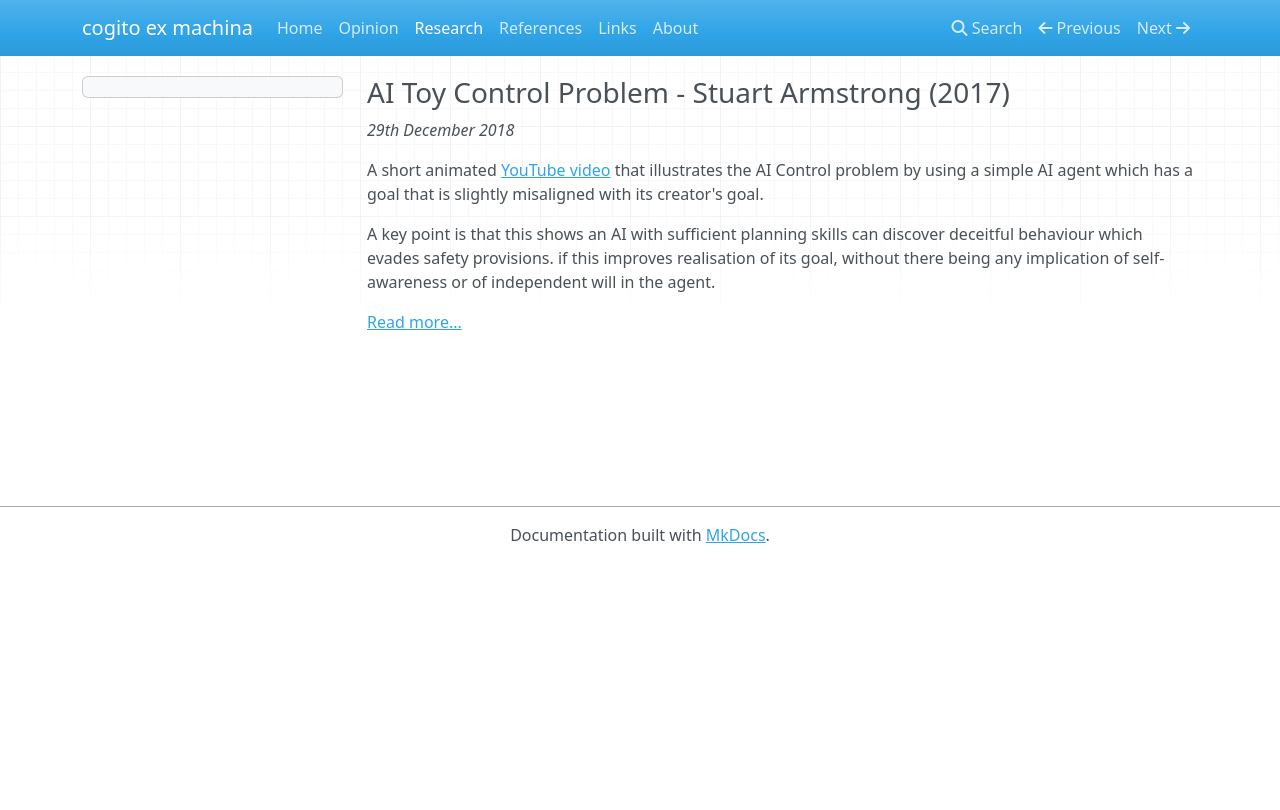
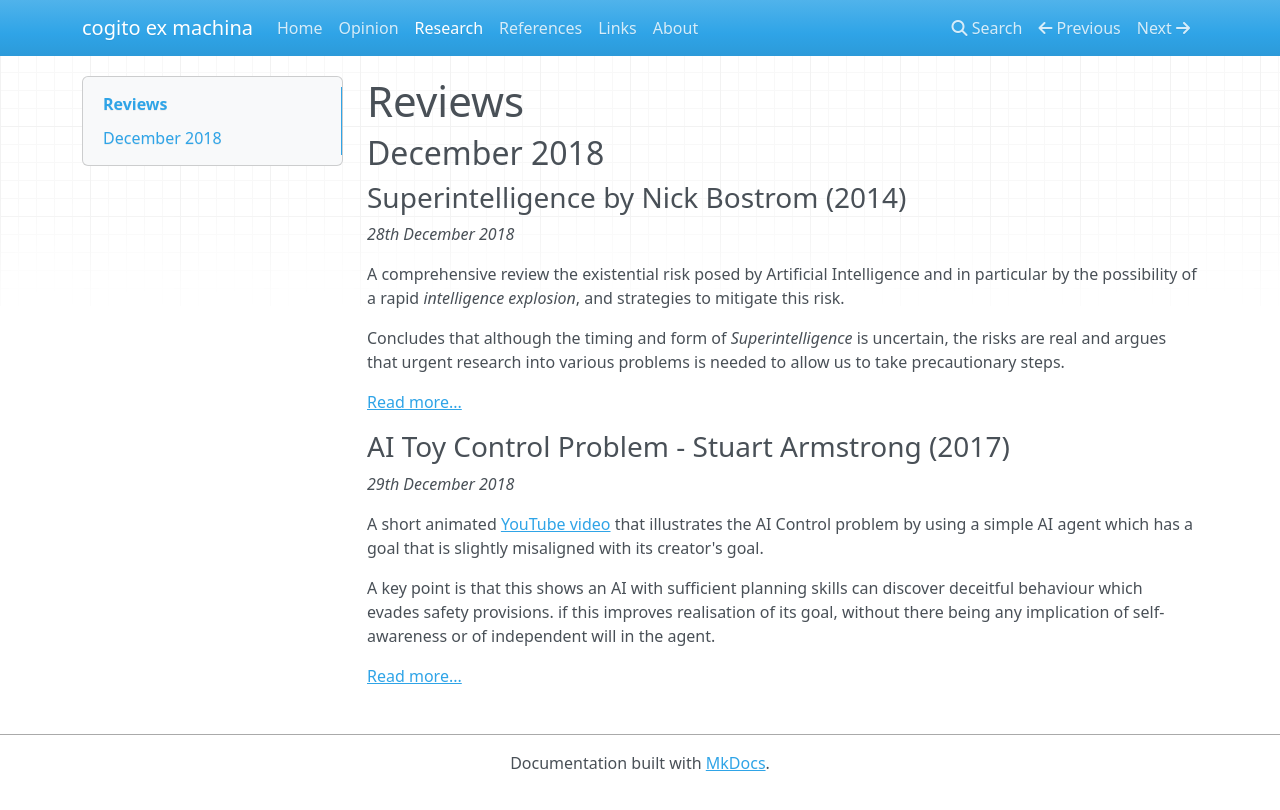
Before and after one commit to outofphase/cogitoexmachina, an MkDocs documentation site: the page built from docs/research/reviews.md, in a window 1280 px wide. Shown: the top 810 px of the page. Built offline with MkDocs 1.6.1, drawn with Linux system fonts in a browser that asks for light colours; nearby versions of some CDN libraries.

Commit message:
partial review of Bostrom (2014)

```diff
--- a/docs/research/reviews.md
+++ b/docs/research/reviews.md
@@ -1,3 +1,17 @@
+# Reviews
+
+## December 2018
+
+### Superintelligence by Nick Bostrom (2014)
+
+_28th December 2018_
+
+A comprehensive review the existential risk posed by Artificial Intelligence and in particular by the possibility of a rapid _intelligence explosion_, and strategies to mitigate this risk.
+
+Concludes that although the timing and form of *Superintelligence* is uncertain, the risks are real and argues that urgent research into various problems is needed to allow us to take precautionary steps.
+
+[Read more...](20181228_superintelligence_bostrom.md)
+
 ### AI Toy Control Problem - Stuart Armstrong (2017)
 
 _29th December 2018_
```
Also changed, not shown: docs/biblio.md (+2 -0 lines), docs/research/20181228_superintelligence_bostrom.md (added, +38 -0 lines).
